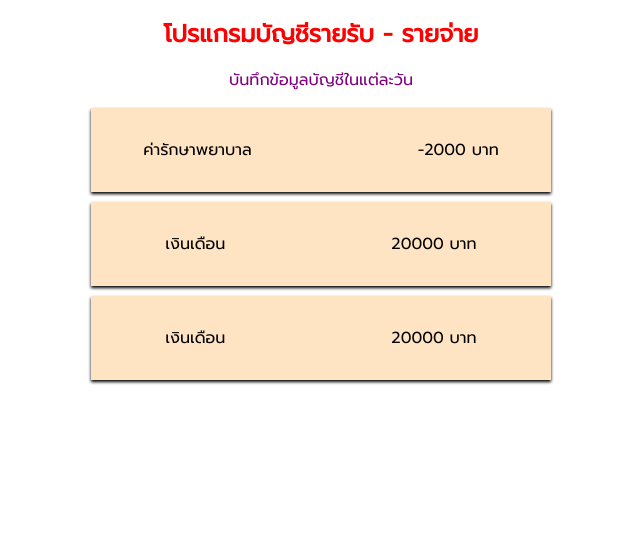
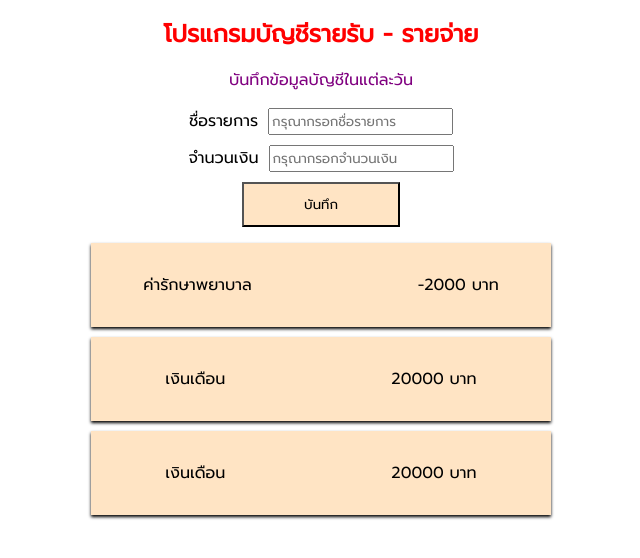
Before and after one commit to ChaiyutK/react-basic, a React (Create React App) app: page / in a window 1280 px wide. Shown: the top 558 px of the page, without its empty margins (319-959 px from the left). Built offline with nearby package versions, Linux system fonts and the light colour scheme.

Commit message:
add useState and Forminsert page

```diff
--- a/src/App.css
+++ b/src/App.css
@@ -1,4 +1,18 @@
-@import url('https://fonts.googleapis.com/css2?family=Prompt&display=swap');
-*{
-  font-family: 'Prompt', sans-serif;
+@import url("https://fonts.googleapis.com/css2?family=Prompt&display=swap");
+* {
+  font-family: "Prompt", sans-serif;
 }
+.form-control {
+  text-align: center;
+  padding-bottom: 10px;
+}
+.form-control label {
+  padding-right: 10px;
+}
+.form-submit {
+  text-align: center;
+}
+.form-submit button {
+  background-color: bisque;
+  padding: 10px 60px 10px 60px;
+}
--- a/src/App.js
+++ b/src/App.js
@@ -2,13 +2,28 @@ import Description from "./Component/Description.js";
 import Title from "./Component/Title.js";
 import Transaction from "./Component/Transaction.js";
 import "./App.css";
+import Forminsert from "./Component/Forminsert.js";
+import { useState } from "react";
 
 function App() {
+  const data = [
+    {title:"ค่ารักษาพยาบาล",amount:-2000},
+    {title:"เงินเดือน",amount:20000},
+    {title:"เงินเดือน",amount:20000}
+];
+  const [item,setItem] = useState(data)
+  const addItem = (newItem) =>
+  {
+    setItem((e)=>{
+      return [newItem,...e]
+    })
+  }
   return (
     <div>
       <Title />
       <Description />
-      <Transaction />
+      <Forminsert insertItem={addItem}/>
+      <Transaction data={item}/>
     </div>
   );
 }
--- /dev/null
+++ b/src/Component/Forminsert.js
@@ -0,0 +1,42 @@
+import React from 'react'
+import { useState } from 'react';
+
+const Forminsert = (props) => {
+    const [title,setTitle] = useState("");
+    const [amount,setAmount] = useState(0);
+
+    const inputTitle = (event)=>{
+        setTitle(event.target.value)
+    }
+    const inputAmount = (event)=>{
+        setAmount(event.target.value)
+    }
+    const saveData = (event)=>{
+        event.preventDefault()
+        const newItem = {
+            title:title,
+            amount:Number(amount)
+        }
+        props.insertItem(newItem)
+        console.log(newItem)
+    }
+  return (
+    <div>
+        <form onSubmit={saveData}>
+            <div className="form-control">
+                <label>ชื่อรายการ</label>
+                <input type="text" onChange={inputTitle} placeholder='กรุณากรอกชื่อรายการ' />
+            </div>
+            <div className="form-control">
+                <label>จำนวนเงิน</label>
+                <input type="number" onChange={inputAmount} placeholder='กรุณากรอกจำนวนเงิน' />
+            </div>
+            <div className="form-submit">
+                <button type="submit">บันทึก</button>
+            </div>
+        </form>
+    </div>
+  )
+}
+
+export default Forminsert
--- a/src/Component/Transaction.js
+++ b/src/Component/Transaction.js
@@ -2,14 +2,10 @@ import Item from "./Item";
 import "./Transaction.css";
 import { v4 as uuidv4 } from 'uuid';
 
-function Transaction()
+function Transaction(props)
 {
-    const data = [
-        {title:"ค่ารักษาพยาบาล",amount:-2000},
-        {title:"เงินเดือน",amount:20000},
-        {title:"เงินเดือน",amount:20000}
-];
-const itemsElement = data.map((e,i)=>{
+    const {data} = props
+    const itemsElement = data.map((e,i)=>{
     return <Item title={e.title} amount={e.amount} key={i} /> //<Item {...e} /> เขียนแบบ spread operator ได้
 })
     return(
```
